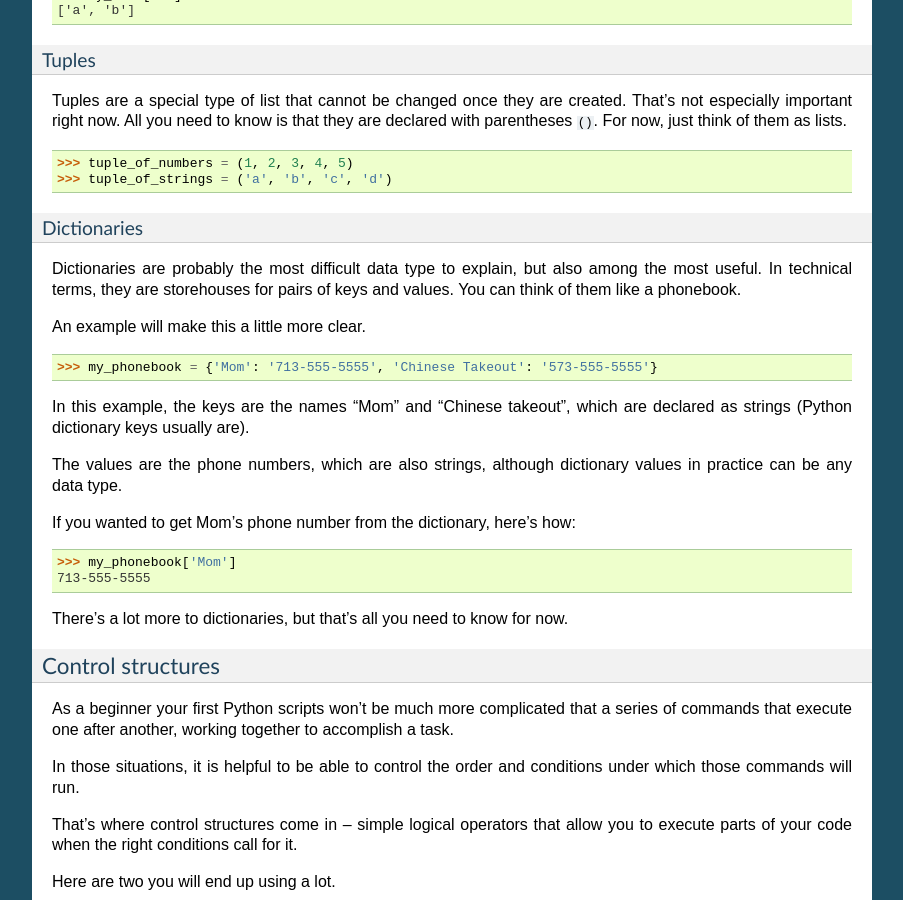
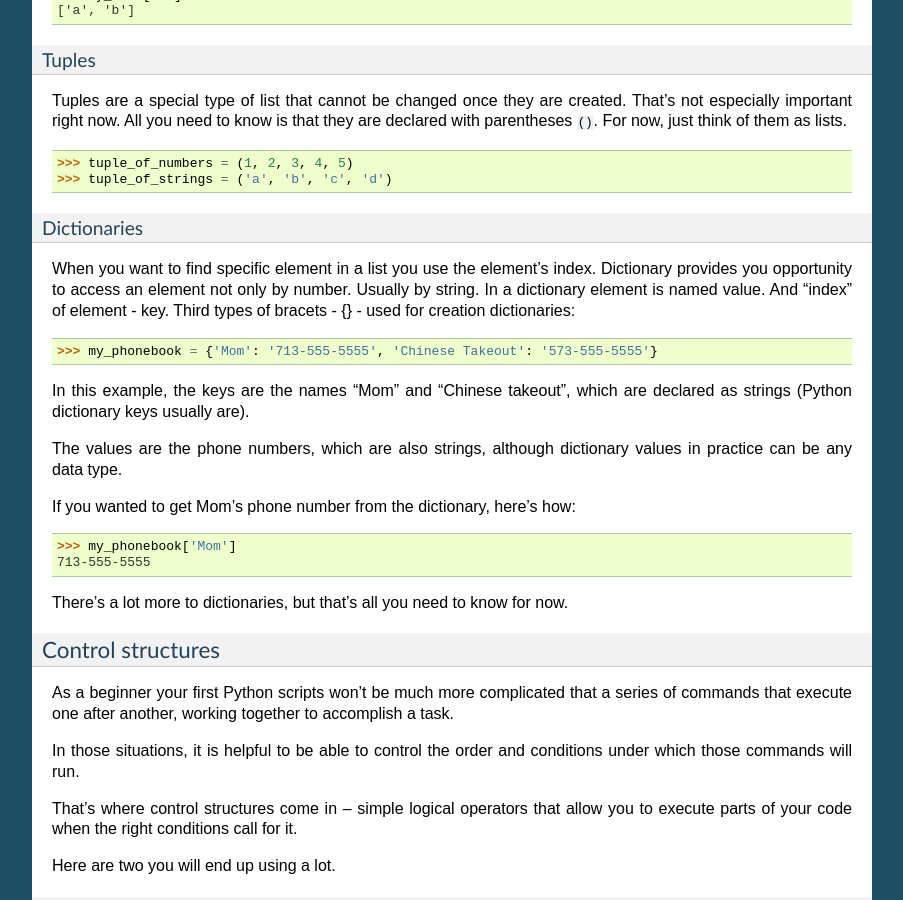
Before and after one commit to palewire/first-web-scraper, a Sphinx documentation site: the page built from docs/index.rst, in a window 1280 px wide and 900 px high, scrolled down 7579 px. Shown: the whole window, without its empty margins (198-1101 px from the left). Built offline with Sphinx 7.4.7, drawn with Linux system fonts in a browser that asks for light colours.

Commit message:
Update index.rst
suggestion about dictionary explanation.
Please check spelling and literacy.

```diff
--- a/docs/index.rst
+++ b/docs/index.rst
@@ -467,9 +467,7 @@ Tuples are a special type of list that cannot be changed once they are created.
 Dictionaries
 ^^^^^^^^^^^^
 
-Dictionaries are probably the most difficult data type to explain, but also among the most useful. In technical terms, they are storehouses for pairs of keys and values. You can think of them like a phonebook.
-
-An example will make this a little more clear.
+When you want to find specific element in a list you use the element's index. Dictionary provides you opportunity to access an element not only by number. Usually by string. In a dictionary element is named value. And "index" of element - key. Third types of bracets - {} - used for creation dictionaries:
 
 .. code:: python
 
```
